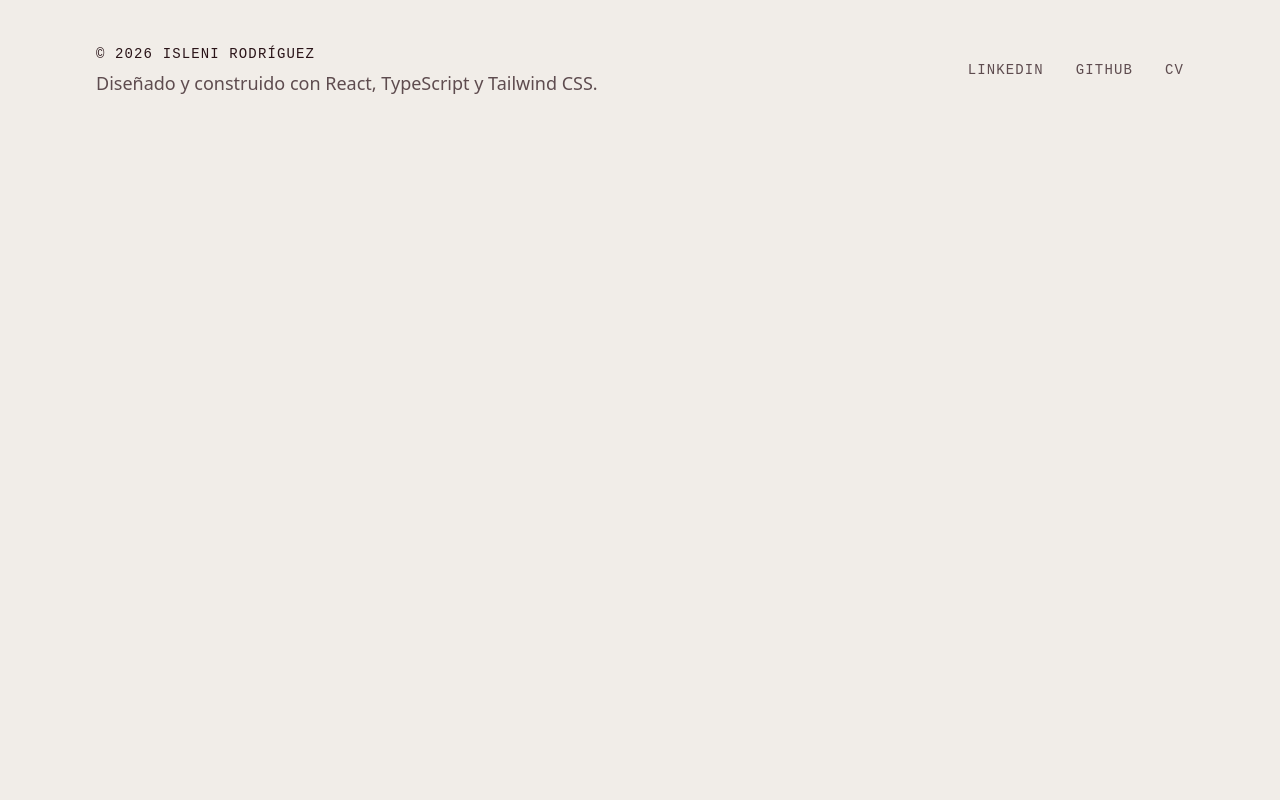
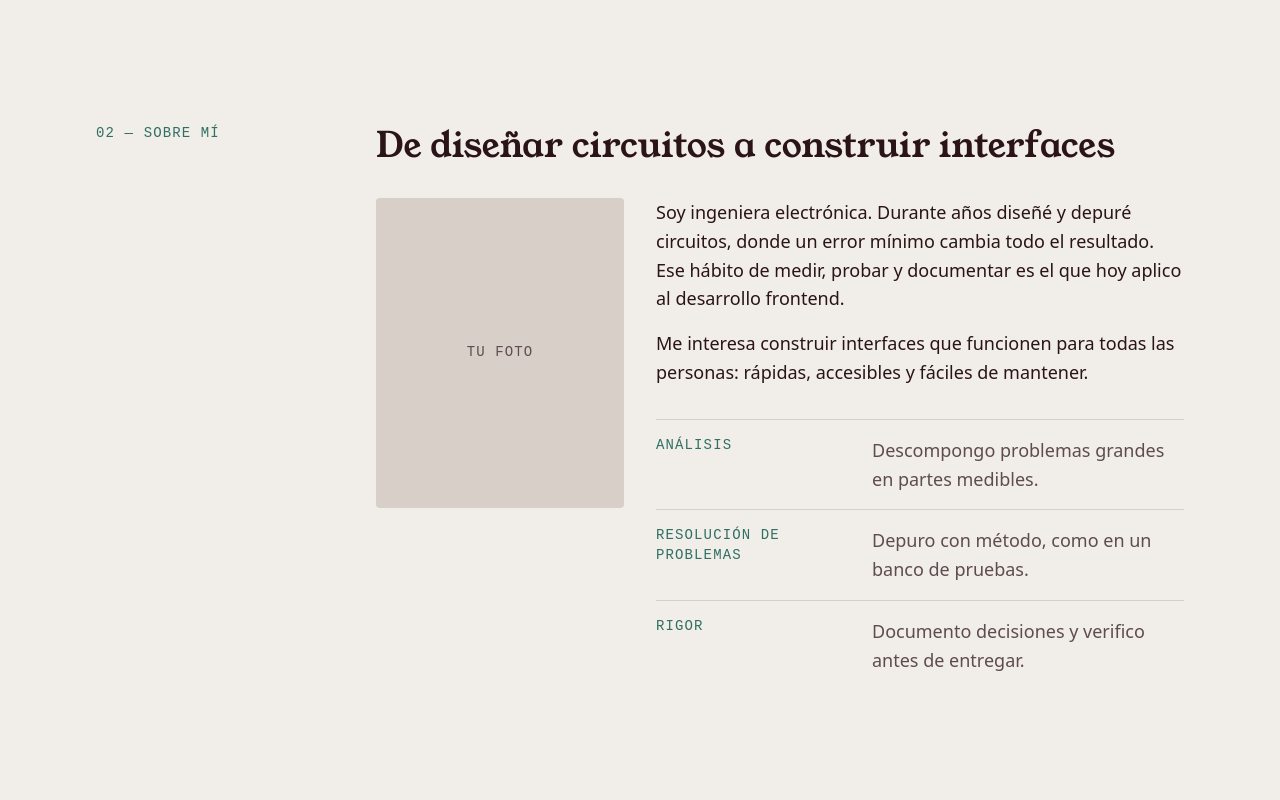
Before and after one commit to rodriguez-ohm/mi-portafolio, a React (Vite) app: page / in a window 1280 px wide. Shown: the part 740-1540 px from the top of the page. Before the commit the page ends 885 px from the top, so only its background shows below. Built offline with nearby package versions, Linux system fonts and the light colour scheme; a web font is replaced by a local one.

Commit message:
feat: add about section and reusable Section layout

```diff
--- a/src/App.tsx
+++ b/src/App.tsx
@@ -1,5 +1,6 @@
 import Footer from './components/layout/Footer'
 import Navbar from './components/layout/Navbar'
+import About from './components/sections/About'
 import Hero from './components/sections/Hero'
 
 function App() {
@@ -8,6 +9,7 @@ function App() {
       <Navbar />
       <main className="pt-16">
         <Hero />
+        <About />
       </main>
       <Footer />
     </>
--- /dev/null
+++ b/src/components/layout/Section.tsx
@@ -0,0 +1,32 @@
+import type { ReactNode } from 'react'
+
+type SectionProps = {
+  id: string
+  number: string
+  label: string
+  title: string
+  children: ReactNode
+}
+
+function Section({ id, number, label, title, children }: SectionProps) {
+  const titleId = `${id}-title`
+
+  return (
+    <section id={id} aria-labelledby={titleId} className="py-16 lg:py-32">
+      <div className="mx-auto grid max-w-6xl gap-6 px-5 md:px-8 lg:grid-cols-12 lg:gap-8">
+        <p className="font-mono text-label text-accent uppercase lg:col-span-3">
+          {number} — {label}
+        </p>
+
+        <div className="lg:col-span-9">
+          <h2 id={titleId} className="font-display text-section">
+            {title}
+          </h2>
+          <div className="mt-8">{children}</div>
+        </div>
+      </div>
+    </section>
+  )
+}
+
+export default Section
--- /dev/null
+++ b/src/components/sections/About.tsx
@@ -0,0 +1,39 @@
+import { about } from '../../data/about'
+import Section from '../layout/Section'
+
+function About() {
+  return (
+    <Section id="about" number="02" label="Sobre mí" title={about.title}>
+      <div className="grid gap-8 lg:grid-cols-9">
+        <div
+          aria-hidden="true"
+          className="flex aspect-4/5 max-w-60 items-center justify-center rounded-sm bg-line font-mono text-label text-ink-muted uppercase lg:col-span-3 lg:max-w-none"
+        >
+          Tu foto
+        </div>
+
+        <div className="lg:col-span-6">
+          <div className="space-y-4">
+            {about.paragraphs.map((paragraph, index) => (
+              <p key={index}>{paragraph}</p>
+            ))}
+          </div>
+
+          <dl className="mt-8">
+            {about.strengths.map((strength) => (
+              <div
+                key={strength.name}
+                className="grid gap-1 border-t border-line py-4 sm:grid-cols-[12rem_1fr] sm:gap-6"
+              >
+                <dt className="font-mono text-label text-accent uppercase">{strength.name}</dt>
+                <dd className="text-ink-muted">{strength.description}</dd>
+              </div>
+            ))}
+          </dl>
+        </div>
+      </div>
+    </Section>
+  )
+}
+
+export default About
--- /dev/null
+++ b/src/data/about.ts
@@ -0,0 +1,23 @@
+import type { About } from '../types/about'
+
+export const about: About = {
+  title: 'De diseñar circuitos a construir interfaces',
+  paragraphs: [
+    'Soy ingeniera electrónica. Durante años diseñé y depuré circuitos, donde un error mínimo cambia todo el resultado. Ese hábito de medir, probar y documentar es el que hoy aplico al desarrollo frontend.',
+    'Me interesa construir interfaces que funcionen para todas las personas: rápidas, accesibles y fáciles de mantener.',
+  ],
+  strengths: [
+    {
+      name: 'Análisis',
+      description: 'Descompongo problemas grandes en partes medibles.',
+    },
+    {
+      name: 'Resolución de problemas',
+      description: 'Depuro con método, como en un banco de pruebas.',
+    },
+    {
+      name: 'Rigor',
+      description: 'Documento decisiones y verifico antes de entregar.',
+    },
+  ],
+}
--- /dev/null
+++ b/src/types/about.ts
@@ -0,0 +1,10 @@
+export interface Strength {
+  name: string
+  description: string
+}
+
+export interface About {
+  title: string
+  paragraphs: string[]
+  strengths: Strength[]
+}
```
